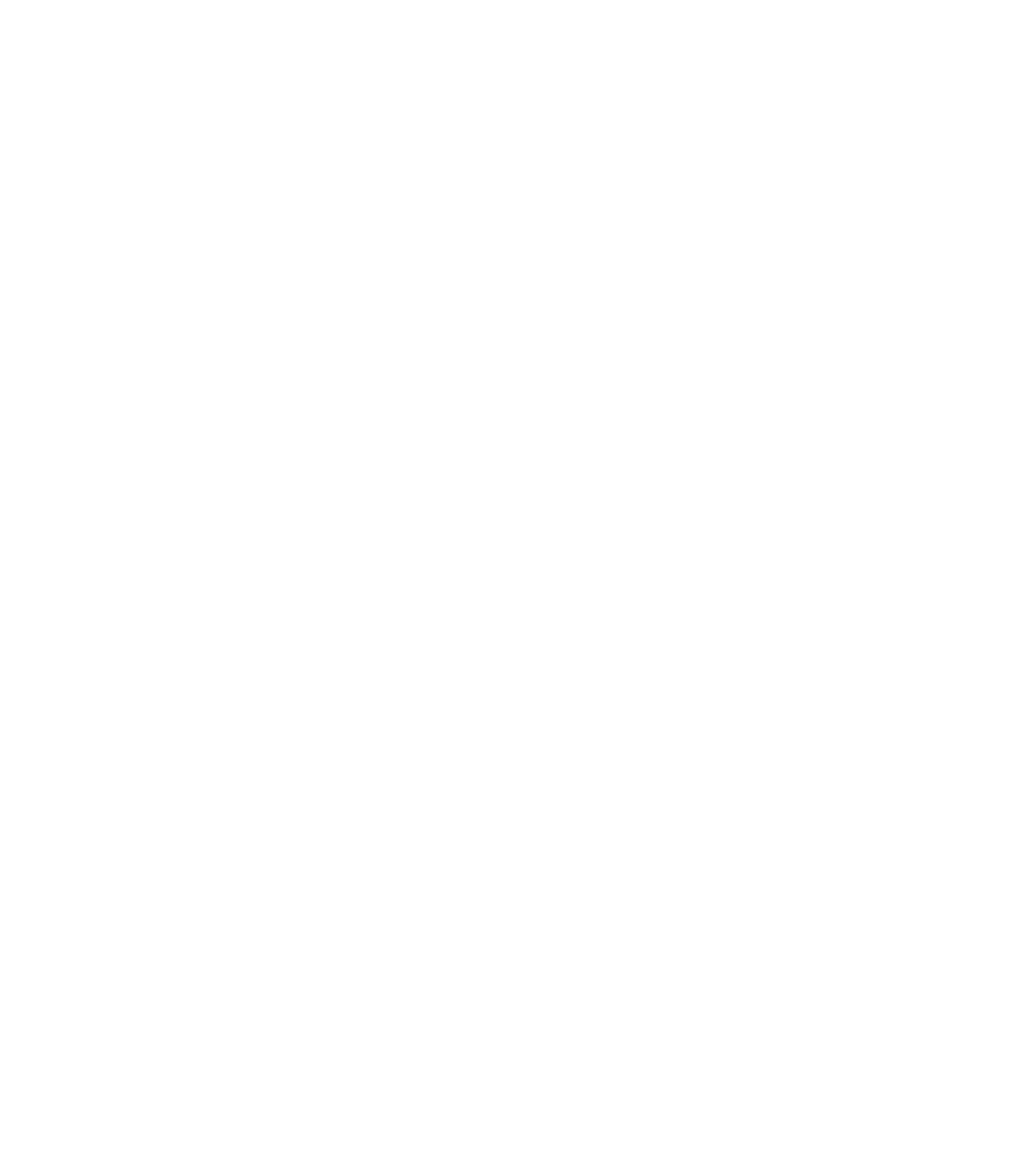
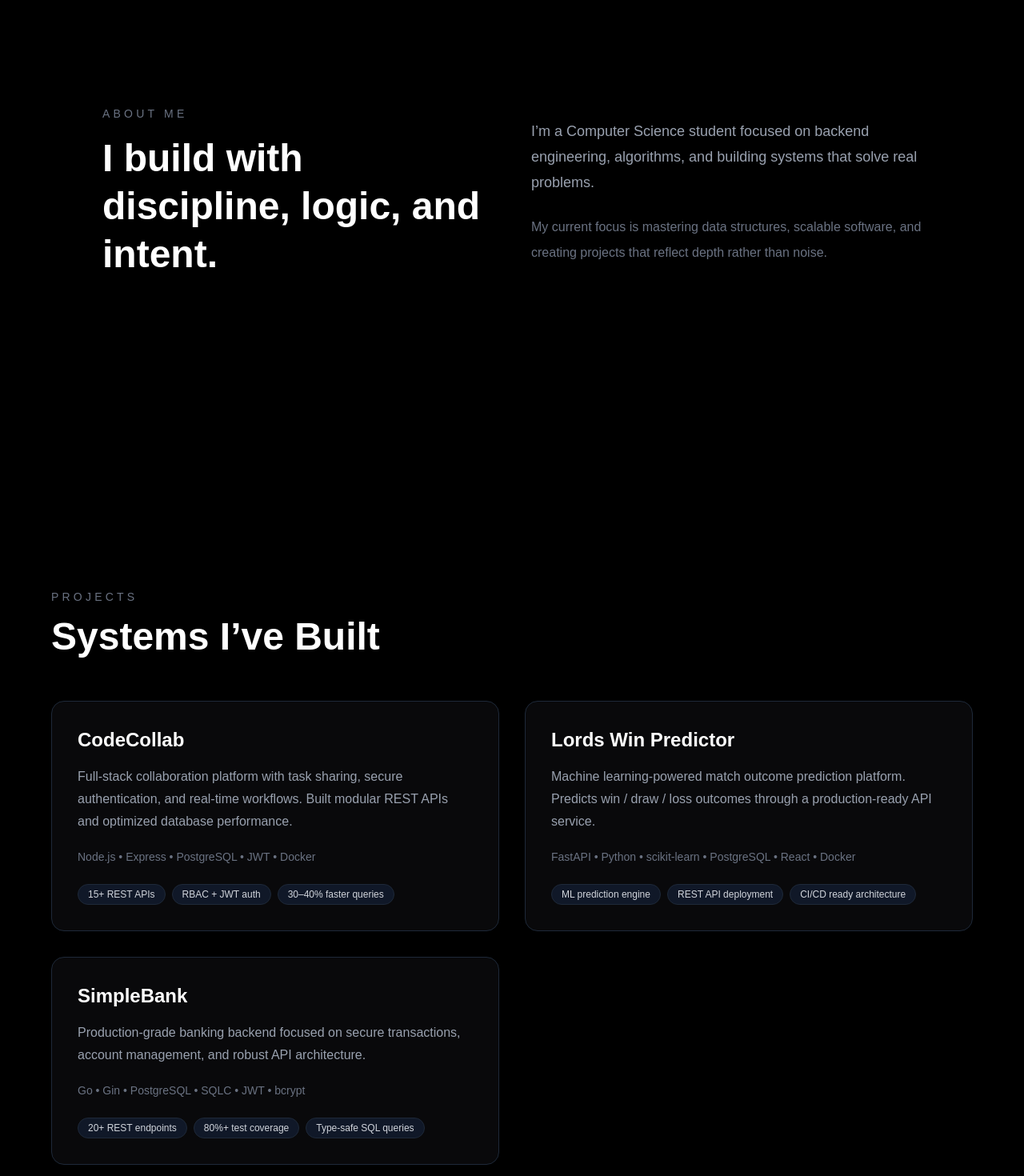
Before and after one commit to amardipx/portfolio, a Next.js app in the folder frontend/: page / in a window 1280 px wide. Shown: the part 960-2430 px from the top of the page at 80% size. Before the commit the page ends 800 px from the top, so only its background shows below. Built offline with nearby package versions, Linux system fonts and the light colour scheme.

Commit message:
add about and projects section

```diff
--- a/frontend/app/page.tsx
+++ b/frontend/app/page.tsx
@@ -1,11 +1,15 @@
 import Navbar from "../components/Navbar";
 import Hero from "../sections/Hero";
+import About from "../sections/About";
+import Projects from "../sections/Projects";
 
 export default function Home() {
   return (
     <main className="bg-black">
       <Navbar />
       <Hero />
+      <About />
+      <Projects />
     </main>
   );
 }
--- /dev/null
+++ b/frontend/sections/About.tsx
@@ -0,0 +1,32 @@
+export default function About() {
+  return (
+    <section
+      id="about"
+      className="min-h-screen bg-black text-white px-6 py-24 flex items-center"
+    >
+      <div className="max-w-5xl mx-auto grid md:grid-cols-2 gap-12 items-center">
+        <div>
+          <p className="text-sm uppercase tracking-[0.3em] text-gray-500">
+            About Me
+          </p>
+
+          <h2 className="mt-4 text-4xl md:text-5xl font-bold leading-tight">
+            I build with discipline, logic, and intent.
+          </h2>
+        </div>
+
+        <div>
+          <p className="text-gray-400 text-lg leading-8">
+            I’m a Computer Science student focused on backend engineering,
+            algorithms, and building systems that solve real problems.
+          </p>
+
+          <p className="mt-6 text-gray-500 leading-8">
+            My current focus is mastering data structures, scalable software,
+            and creating projects that reflect depth rather than noise.
+          </p>
+        </div>
+      </div>
+    </section>
+  );
+}
--- /dev/null
+++ b/frontend/sections/Projects.tsx
@@ -0,0 +1,83 @@
+export default function Projects() {
+  const projects = [
+    {
+      title: "CodeCollab",
+      desc: "Full-stack collaboration platform with task sharing, secure authentication, and real-time workflows. Built modular REST APIs and optimized database performance.",
+      tech: "Node.js • Express • PostgreSQL • JWT • Docker",
+      highlights: [
+        "15+ REST APIs",
+        "RBAC + JWT auth",
+        "30–40% faster queries",
+      ],
+    },
+    {
+      title: "Lords Win Predictor",
+      desc: "Machine learning-powered match outcome prediction platform. Predicts win / draw / loss outcomes through a production-ready API service.",
+      tech: "FastAPI • Python • scikit-learn • PostgreSQL • React • Docker",
+      highlights: [
+        "ML prediction engine",
+        "REST API deployment",
+        "CI/CD ready architecture",
+      ],
+    },
+    {
+      title: "SimpleBank",
+      desc: "Production-grade banking backend focused on secure transactions, account management, and robust API architecture.",
+      tech: "Go • Gin • PostgreSQL • SQLC • JWT • bcrypt",
+      highlights: [
+        "20+ REST endpoints",
+        "80%+ test coverage",
+        "Type-safe SQL queries",
+      ],
+    },
+  ];
+
+  return (
+    <section
+      id="projects"
+      className="min-h-screen bg-black text-white px-6 py-24"
+    >
+      <div className="max-w-6xl mx-auto">
+        <p className="text-sm uppercase tracking-[0.3em] text-gray-500">
+          Projects
+        </p>
+
+        <h2 className="mt-4 text-4xl md:text-5xl font-bold">
+          Systems I’ve Built
+        </h2>
+
+        <div className="mt-14 grid md:grid-cols-2 gap-8">
+          {projects.map((project, index) => (
+            <div
+              key={index}
+              className="border border-gray-800 rounded-2xl p-8 bg-zinc-950 hover:border-gray-600 transition"
+            >
+              <h3 className="text-2xl font-semibold">
+                {project.title}
+              </h3>
+
+              <p className="mt-4 text-gray-400 leading-7">
+                {project.desc}
+              </p>
+
+              <p className="mt-5 text-sm text-gray-500">
+                {project.tech}
+              </p>
+
+              <div className="mt-6 flex flex-wrap gap-2">
+                {project.highlights.map((item, i) => (
+                  <span
+                    key={i}
+                    className="px-3 py-1 text-xs rounded-full bg-gray-900 text-gray-300 border border-gray-800"
+                  >
+                    {item}
+                  </span>
+                ))}
+              </div>
+            </div>
+          ))}
+        </div>
+      </div>
+    </section>
+  );
+}
```
